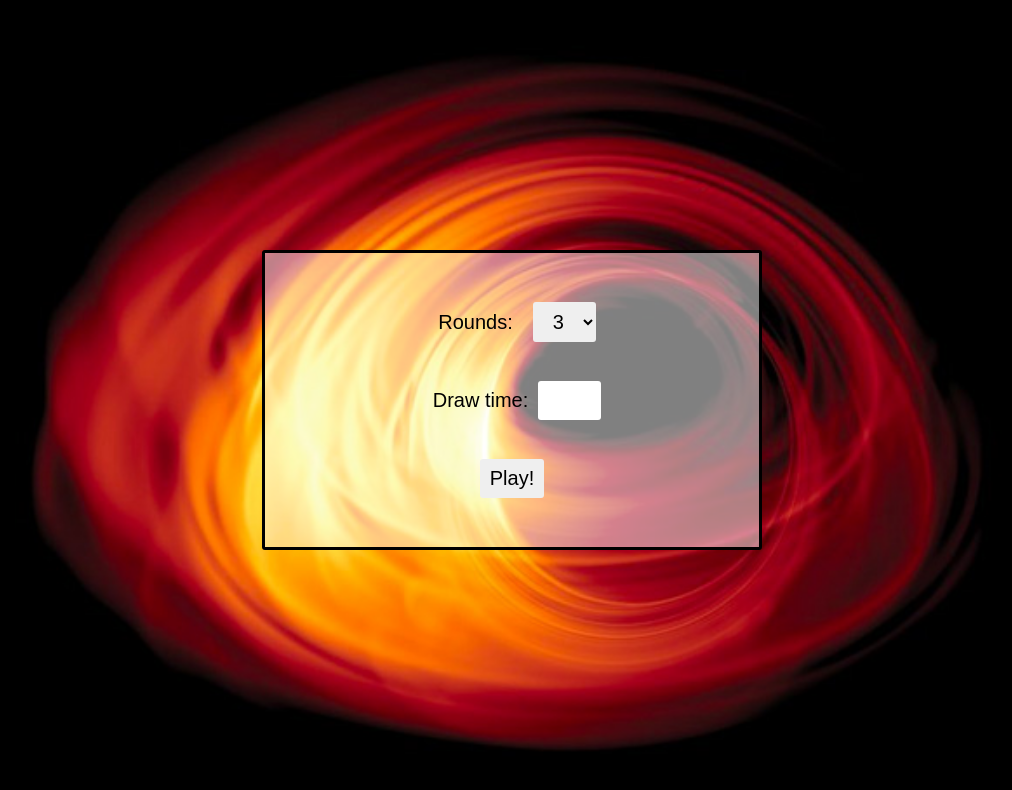
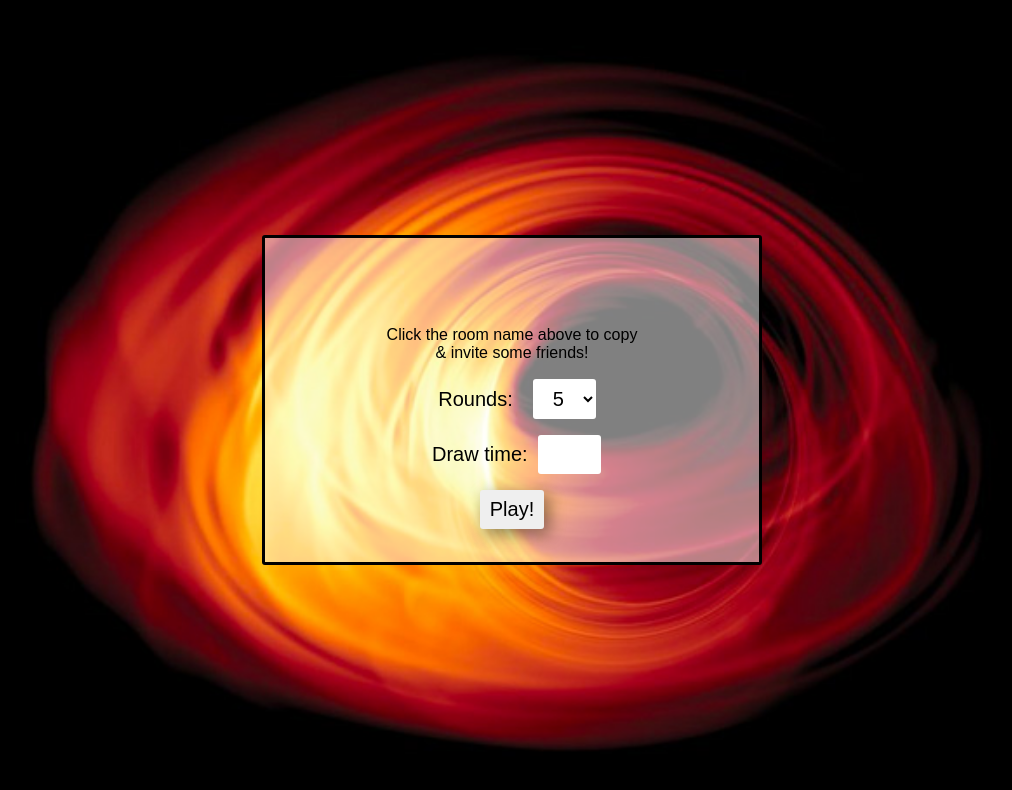
Before and after one commit to kaghee/pix, a React app: page /create in a window 1280 px wide. Shown: the top 790 px of the page, without its empty margins (128-1140 px from the left). Built offline with nearby package versions, Linux system fonts and the light colour scheme; no server answers; the HTML template or start-up script is replaced by a standard one; what @pusher/chatkit-client would draw is missing.

Commit message:
generate random room name on creation, add copy function

```diff
--- a/src/App.js
+++ b/src/App.js
@@ -31,6 +31,7 @@ export default class App extends Component {
       message: '',
       messages: [],
       rooms: [],
+      roomName: '',
     };
   }
 
@@ -65,9 +66,10 @@ export default class App extends Component {
     });
   }
 
-  handleCreateRoom = (username) => {
+  handleCreateRoom = (username, roomName) => {
     this.setState({
       username,
+      roomName,
     });
   }
 
@@ -153,15 +155,17 @@ export default class App extends Component {
         });
       } else {
         currentUser.createRoom({
-          name: 'general',
+          name: this.state.roomName,
           private: true,
           customData: { foo: 42 },
         }).then((room) => {
           console.log(`Created room called ${room.name}`, room.id);
-          socket.emit('roomCreated', room.id);
+          // socket.emit('roomCreated', room.id, room.name);
           const { rooms } = this.state;
           rooms.push(room.id);
-          this.setState({ rooms });
+          this.setState({
+            rooms,
+          });
         }).catch((err) => {
           console.log(`Error creating room ${err}`);
         });
@@ -195,6 +199,7 @@ export default class App extends Component {
               {...props}
               enterChat={this.enterChat}
               createRoom={this.handleCreateRoom}
+              findRoom={this.findRoom}
               rooms={this.state.rooms}
             />
           )}
@@ -206,6 +211,7 @@ export default class App extends Component {
             <CreateRoomScreen
               {...props}
               name={this.state.username}
+              roomName={this.state.roomName}
               enterChat={this.enterChat}
             />
           )}
--- a/src/CreateRoomScreen.js
+++ b/src/CreateRoomScreen.js
@@ -6,17 +6,34 @@ export default class CreateRoomScreen extends Component {
     this.props.history.push('/play');
   }
 
+  handleCopy = () => {
+    const el = document.createElement('textarea');
+    el.value = this.props.roomName;
+    document.body.appendChild(el);
+    el.select();
+    document.execCommand('copy');
+    document.body.removeChild(el);
+  }
+
   render() {
     return (
       <div className="start-wrapper">
         <div className="start-box">
           <div className="start-form">
+            <div className="room-name-container">
+              <input className="btn room-name-text" type="button" onClick={this.handleCopy} value={this.props.roomName} />
+              <p>
+                Click the room name above to copy
+                <br />
+                & invite some friends!
+              </p>
+            </div>
             <div className="rounds">
               <span className="label">Rounds:</span>
-              <select>
+              <select defaultValue="5">
                 <option value="3">3</option>
                 <option value="5">5</option>
-                <option value="10" defaultValue>10</option>
+                <option value="10">10</option>
               </select>
             </div>
             <div className="round-length">
--- a/src/StartScreen.js
+++ b/src/StartScreen.js
@@ -1,6 +1,7 @@
 import React, { Component } from 'react';
 import './StartScreens.scss';
-import animals from './assets/animals.js';
+import animals from './assets/animals';
+import stars from './assets/stars.txt';
 
 export default class StartScreen extends Component {
   constructor(props) {
@@ -8,7 +9,7 @@ export default class StartScreen extends Component {
 
     this.state = {
       name: '',
-      rooms: this.props.rooms,
+      roomName: '',
     };
   }
 
@@ -19,10 +20,29 @@ export default class StartScreen extends Component {
     });
   }
 
+  handleRoomNameChange = (e) => {
+    e.preventDefault();
+    this.setState({
+      roomName: e.target.value,
+    });
+  }
+
+  handleJoin = () => {
+    console.log('JOIN', this.state.roomName);
+    // this.props.findRoom(this.state.roomName);
+  }
+
+  getRandomRoomName = () => {
+    const words = stars.split('\n');
+    const random = Math.floor(Math.random() * words.length);
+    return words.slice(random, random + 1)[0];
+  }
+
   handleCreateRoom = () => {
     this.props.enterChat(this.state.name, 'newRoom');
+    const roomName = this.getRandomRoomName();
 
-    this.props.createRoom(this.state.name);
+    this.props.createRoom(this.state.name, roomName);
     this.props.history.push('/create');
   }
 
@@ -38,28 +58,20 @@ export default class StartScreen extends Component {
   }
 
   render() {
-    let joinRoomsBlock = '';
-    if (this.state.rooms.length) {
-      const roomOptions = this.state.rooms.map(room => <option value={room} key={room}>{room}</option>);
-      joinRoomsBlock = (
-        <div className="btn join-room">
-          <select disabled={!this.state.name}>
-            <option value="Join a Room" defaultValue>Join a Room</option>
-            {roomOptions}
-          </select>
-        </div>
-      );
-    }
-
     return (
       <div className="start-wrapper">
         <div className="start-box">
           <div className="start-form">
             <input type="text" className="name" placeholder="Enter your name" maxLength="14" onChange={this.handleNameChange} />
+            <div className="room-options">
+              <div className="join-room">
+                <input type="text" className="room-name" placeholder="Enter Room ID" maxLength="20" onChange={this.handleRoomNameChange} />
+                <input className="btn join" type="button" value="Join Room" onClick={this.handleJoin} />
+              </div>
+              <input className="btn play" type="button" value="Create Room" onClick={this.handleCreateRoom} disabled={!this.state.name} />
+            </div>
             <div className="button-area">
-              {joinRoomsBlock}
-              <input className="btn play" type="button" value="Create Room" onClick={this.handleCreateRoom} disabled={!this.state.name} />
-              <input className="btn play" type="button" value="Play!" onClick={this.handlePlay} />
+              <input className="btn play" type="button" value="Join Default Room" onClick={this.handlePlay} />
             </div>
           </div>
         </div>
--- a/src/StartScreens.scss
+++ b/src/StartScreens.scss
@@ -14,7 +14,7 @@
   border-radius: 3px;
   background-color: rgba(255, 255, 255, 0.5);
   width: 500px;
-  height: 300px;
+  height: 330px;
   display: flex;
   flex-direction: column;
   justify-content: space-around;
@@ -32,34 +32,63 @@
     flex-direction: column;
     justify-content: space-around;
     align-items: center;
-    .name {
+    .name, .room-name {
       width: 70%;
     }
-
+    .room-options {
+      display: grid;
+      grid-template-columns: 1fr 1fr;
+      grid-column-gap: 10px;
+      .join-room {
+        display: flex;
+        flex-direction: column;
+        & * {
+          width: 100%;
+        }
+      }
+    }
     .rounds {
+      width: 180px;
       text-align: center;
+      margin-bottom: 15px;
       select {
         margin-left: 10px;
         text-align: center;
         width: auto;
+        background: #fff;
       }
     }
     .round-length {
+      width: 180px;
+      margin-bottom: 15px;
       input {
         width: 63px;
       }
     }
+    .button-area {
+      display: none;
     }
-  .button-area {
+  }
+  .room-name-container {
     display: flex;
-    width: 380px;
-    justify-content: space-between;
-    align-items: center;
     flex-direction: column;
-    .btn, .join-room * {
-      width: 180px;
+    justify-content: center;
+    .btn.room-name-text {
+      font-family: "Cantarell Light", sans-serif;
+      font-size: 30px;
+      background: none;
+      box-shadow: none;
+      font-weight: bold;
+    }
+    p {
+      text-align: center;
+      margin-top: 5px;
+    }
+  }
+}
+
+.btn {
   box-shadow: 5px 5px 15px 1px rgba(0, 0, 0, .4);
-      margin: 5px;
   &:hover {
     background-color: lighten(salmon, 15%);
     transform: none;
@@ -70,11 +99,6 @@
     outline: none;
   }
 }
-    .join-room {
-      width: 180px;
-    }
-  }
-}
 
 .btn:disabled, select:disabled {
   pointer-events: none;
```
Also changed, not shown: src/assets/stars.txt (added), 1 other file (tests, documents, lock files or other folders). Lines whose indentation alone changed are shown as unchanged.
